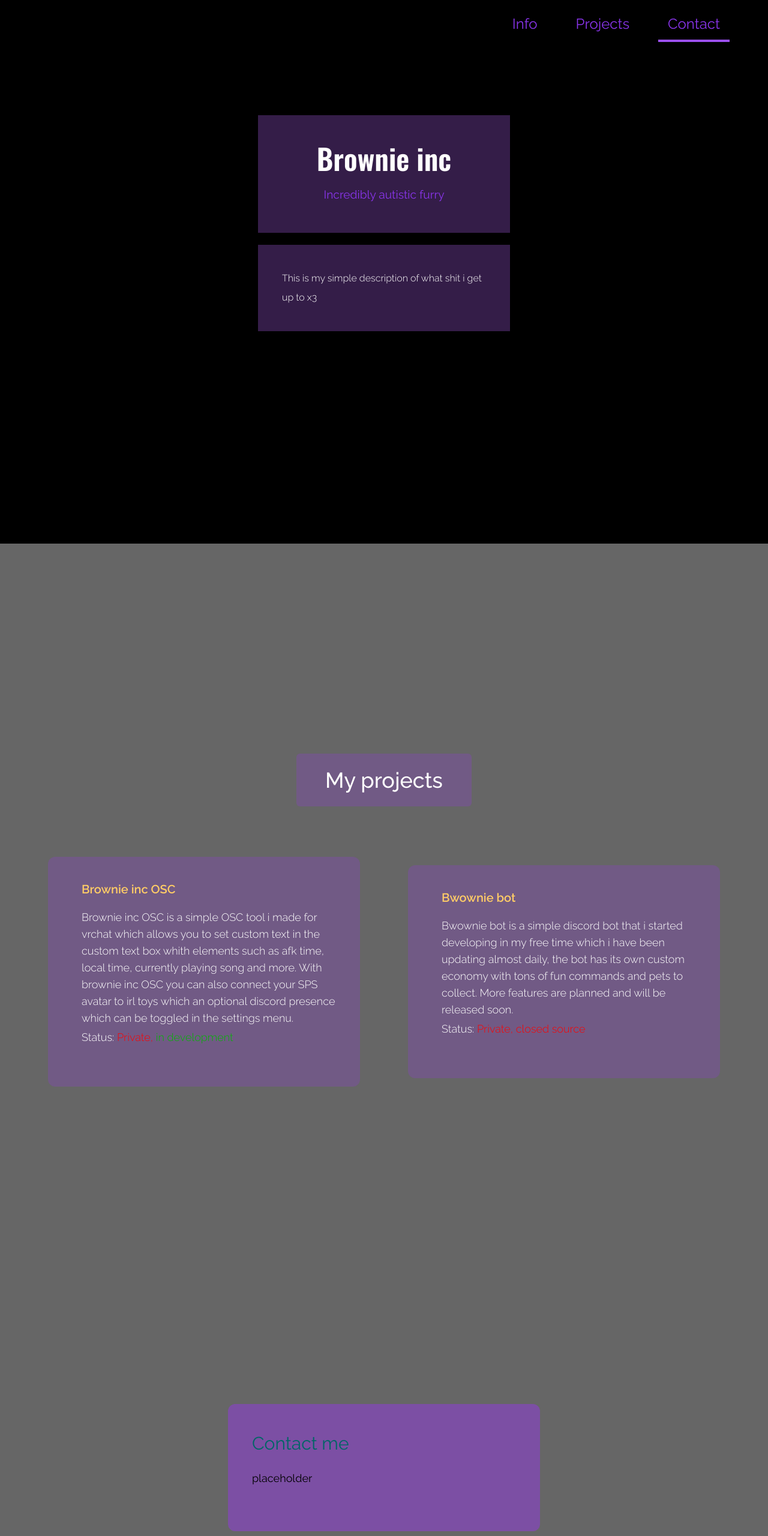
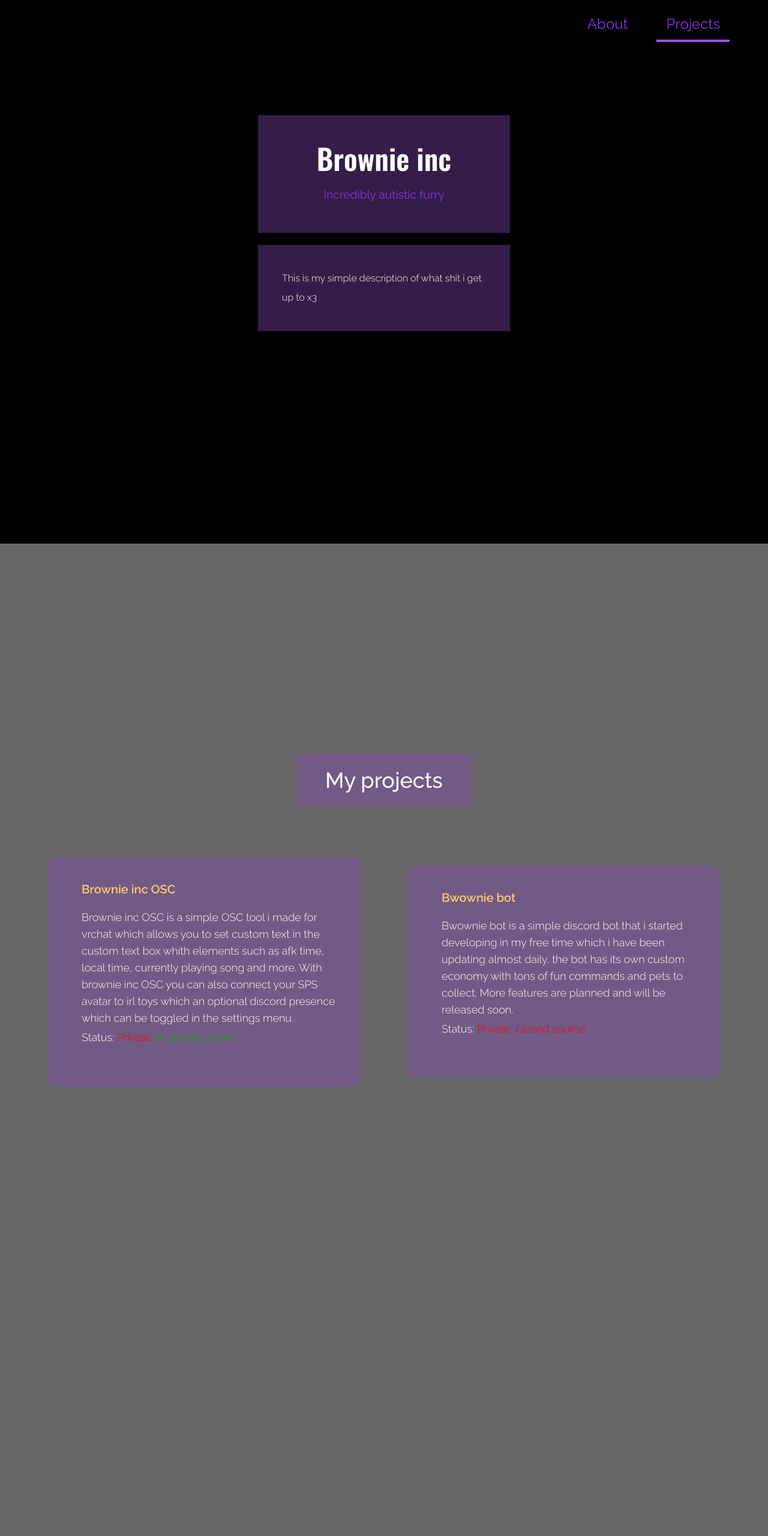
Before and after one commit to Bwownie/Bwownie.github.io, a plain HTML site: page index.html in a window 1280 px wide. Shown: the top 2560 px of the page at 60% size. After the commit the page ends 2128 px from the top, so only its background shows below. Drawn offline with nearby package versions, Linux system fonts and the light colour scheme.

Commit message:
Cleaned up files

```diff
--- a/index.html
+++ b/index.html
@@ -23,14 +23,13 @@ https://www.tooplate.com/view/2126-antique-cafe
 </head>
 <body>
     <!-- Intro -->
-    <div id="intro" class="parallax-window" data-parallax="scroll" data-image-src="img/antique-cafe-bg-01.jpg">
+    <div id="intro" class="parallax-window" data-parallax="scroll" data-image-src="img/black_backround.jpg">
         <nav id="tm-nav" class="fixed w-full">
             <div class="tm-container mx-auto px-2 md:py-6 text-right">
                 <button class="md:hidden py-2 px-2" id="menu-toggle"><i class="fas fa-2x fa-bars tm-text-gold"></i></button>
                 <ul class="mb-3 md:mb-0 text-2xl font-normal flex justify-end flex-col md:flex-row">
-                    <li class="inline-block mb-4 mx-4"><a href="#intro" class="tm-text-gold py-1 md:py-3 px-4">Info</a></li>
+                    <li class="inline-block mb-4 mx-4"><a href="#intro" class="tm-text-gold py-1 md:py-3 px-4">About</a></li>
                     <li class="inline-block mb-4 mx-4"><a href="#menu" class="tm-text-gold py-1 md:py-3 px-4">Projects</a></li>
-                    <li class="inline-block mb-4 mx-4"><a href="#contact" class="tm-text-gold py-1 md:py-3 px-4">Contact</a></li>
                 </ul>
             </div>
         </nav>
@@ -49,7 +48,7 @@ https://www.tooplate.com/view/2126-antique-cafe
         </div>
     </div>
     <!-- Cafe Menu -->
-    <div id="menu" class="parallax-window" data-parallax="scroll" data-image-src="img/antique-cafe-bg-01.jpg">
+    <div id="menu" class="parallax-window" data-parallax="scroll" data-image-src="img/black_backround.jpg">
         <div class="container mx-auto tm-container py-24 sm:py-48">
             <div class="text-center mb-16">
                 <h2 class="bg-white text-white py-6 px-12 text-4xl font-medium inline-block rounded-md bg-opacity-40">My projects</h2>
@@ -80,19 +79,6 @@ https://www.tooplate.com/view/2126-antique-cafe
             </div>
         </div>
     </div>
-    <div id="contact" class="parallax-window relative" data-parallax="scroll" data-image-src="img/antique-cafe-bg-01.jpg">
-        <div class="container mx-auto tm-container pt-24 pb-48 sm:py-48">
-            <div class="flex flex-col lg:flex-row justify-around items-center lg:items-stretch">
-                <div class="flex-1 rounded-xl px-10 py-12 m-5 bg-white bg-opacity-80 tm-item-container">
-                    <h2 class="text-3xl mb-6 tm-text-green">Contact me</h2>
-                    <p class="mb-6 text-lg leading-8">
-                        placeholder
-                    </p>
-                </div>
-            </div>
-        </div>
-    </div>
-
     <script src="js/jquery-3.6.0.min.js"></script>
     <script src="js/parallax.min.js"></script>
     <script src="js/jquery.singlePageNav.min.js"></script>
```
Also changed, not shown: img/antique-cafe-bg-01-not needed.jpg (deleted), img/antique-cafe-bg-02.jpg (deleted), img/antique-cafe-bg-03.jpg (deleted), img/antique-cafe-bg-04.jpg (deleted), img/black_backround.jpg (renamed from img/antique-cafe-bg-01.jpg), img/menu-item-1.jpg (deleted), img/menu-item-2.jpg (deleted), img/menu-item-3.jpg (deleted), img/menu-item-4.jpg (deleted), img/menu-item-5.jpg (deleted), img/menu-item-6.jpg (deleted), img/menu-item-7.jpg (deleted), img/menu-item-8.jpg (deleted), img/project-img-2.jpg (deleted).
